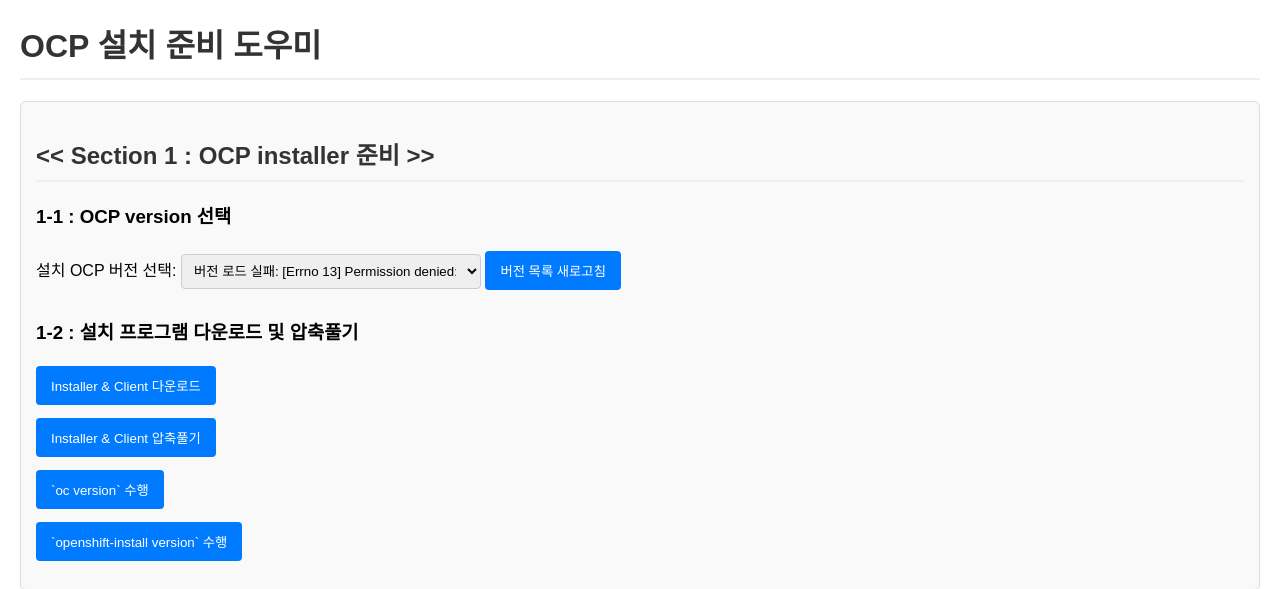
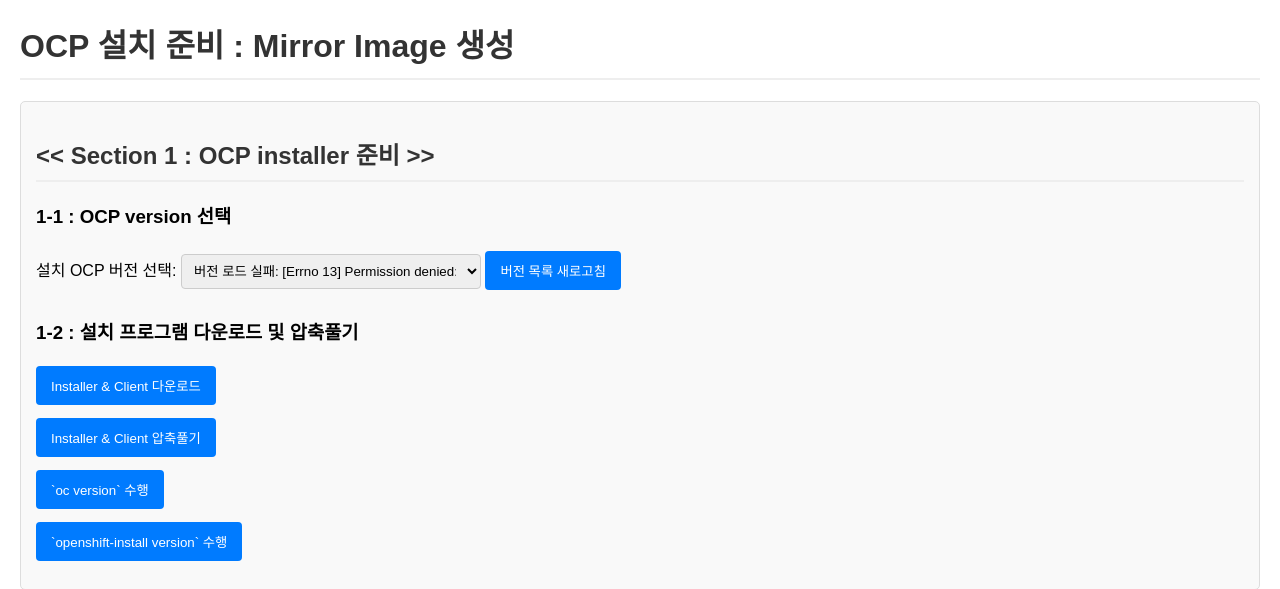
Before and after one commit to rh-bjeon/syta2, a Flask app: page / in a window 1280 px wide. Shown: the top 589 px of the page. Run offline with Flask 3, Linux system fonts and the light colour scheme; data that the repository does not hold is empty.

Commit message:
Update index.html

```diff
--- a/ocp-mirror-preparing/templates/index.html
+++ b/ocp-mirror-preparing/templates/index.html
@@ -7,7 +7,7 @@
     <link rel="stylesheet" href="{{ url_for('static', filename='css/style.css') }}">
 </head>
 <body>
-    <h1>OCP 설치 준비 도우미</h1>
+    <h1>OCP 설치 준비 : Mirror Image 생성</h1>
 
     <!-- Section 1: OCP Installer 준비 -->
     <div class="section-container">
```
